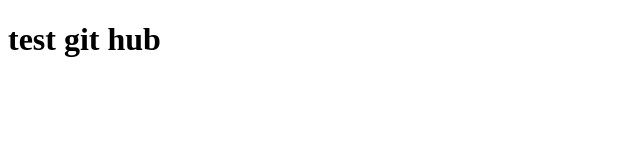
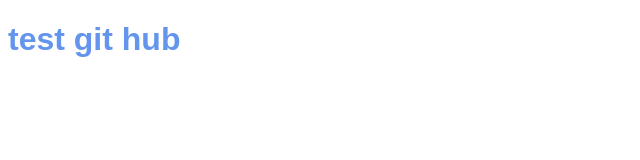
Before and after one commit to captainkate/Thrusdayrepo, a plain HTML site: page index.html in a window 1280 px wide. Shown: the whole page, without its empty margins (0-640 px from the left). Drawn offline with Linux system fonts and the light colour scheme.

Commit message:
added style for body

```diff
--- a/index.html
+++ b/index.html
@@ -1,7 +1,10 @@
 <!DOCTYPE html>
 
 <html>
-
+<style>
+body{font-family:Arial;
+color:cornflowerblue;}
+</style>
 <head>
 <title>test git hub</title>
 </head>
```
